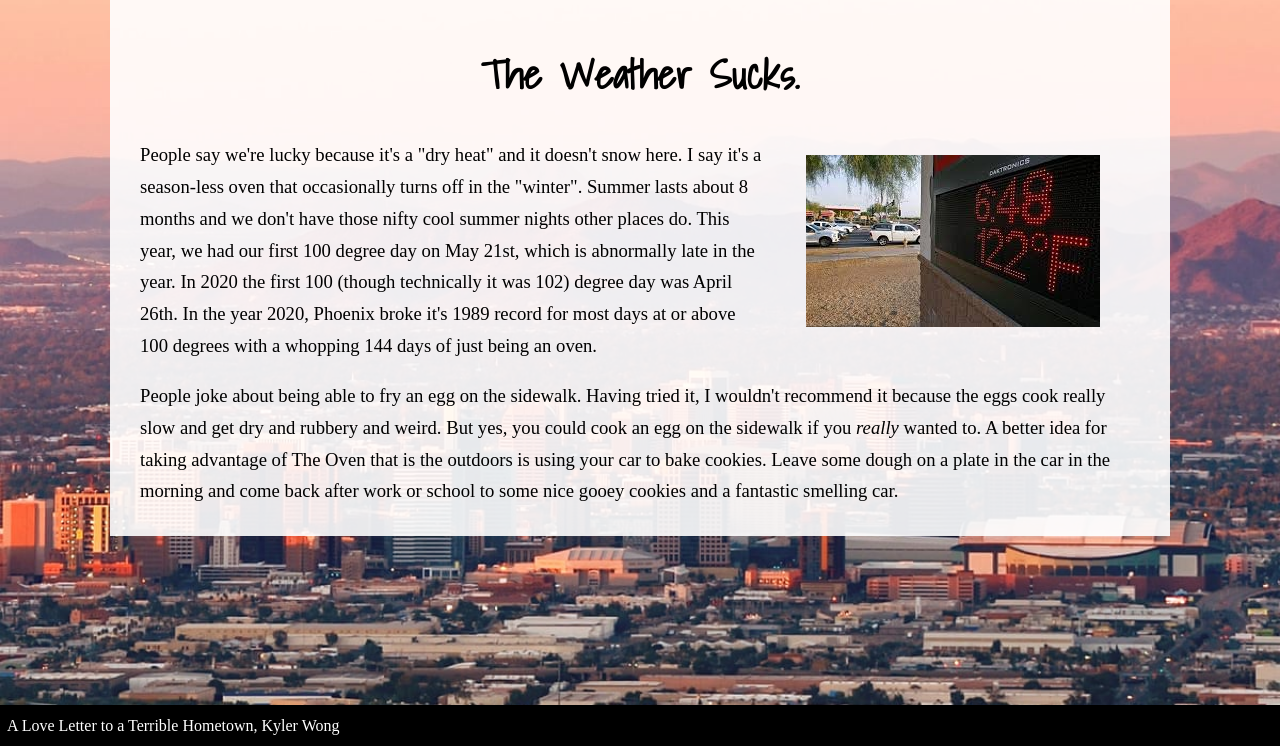
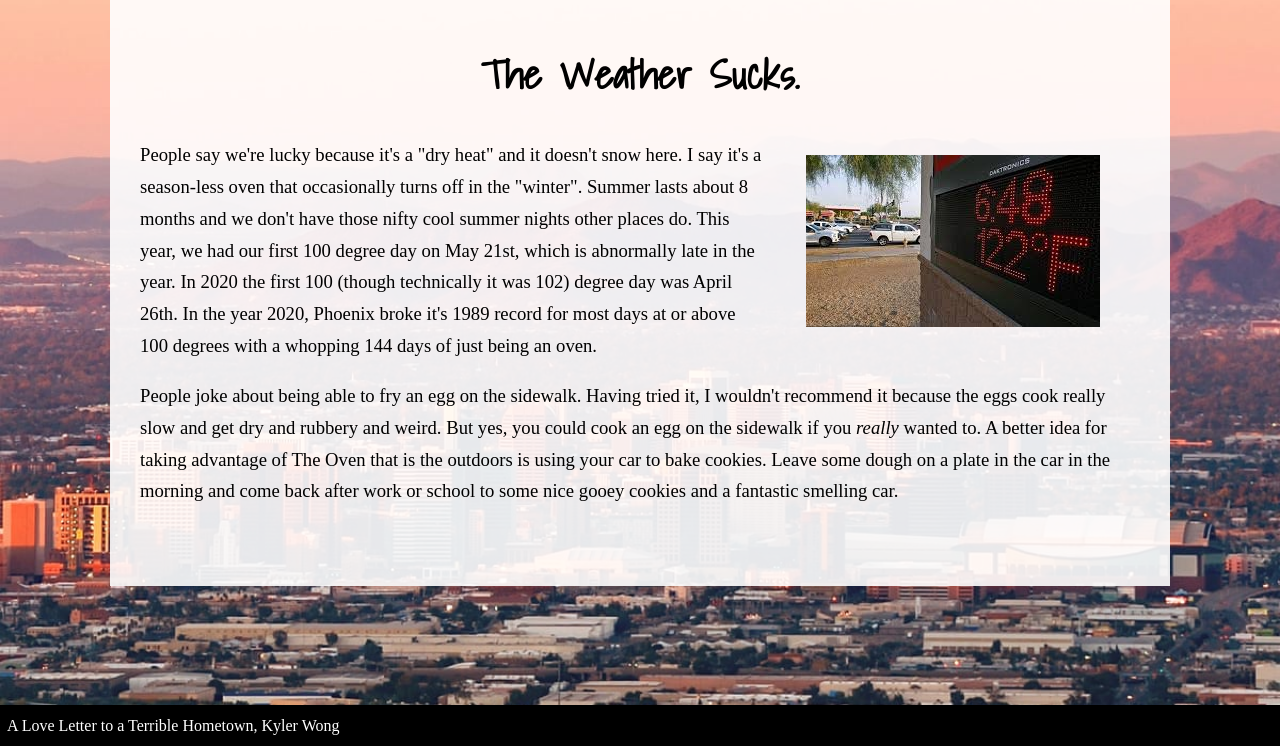
Before and after one commit to miranda-price/CSC-174-Lab-2, a PHP site: page /weather.php in a window 1280 px wide. Shown: the part 54-800 px from the top of the page. Run offline with PHP 8.4, Linux system fonts and the light colour scheme; some web fonts are replaced.

Commit message:
Increased bottom padding
Fixed footer cutoff bottom of page, so bottom padding was increased

```diff
--- a/css/article-page.css
+++ b/css/article-page.css
@@ -62,6 +62,6 @@ figure {
     position: relative;
     margin: 0 auto;
     max-width: 1000px;
-    padding: 10px 30px;
+    padding: 10px 30px 60px 30px;
     background-color: rgba(255, 255, 255, 0.897);
 }
```
